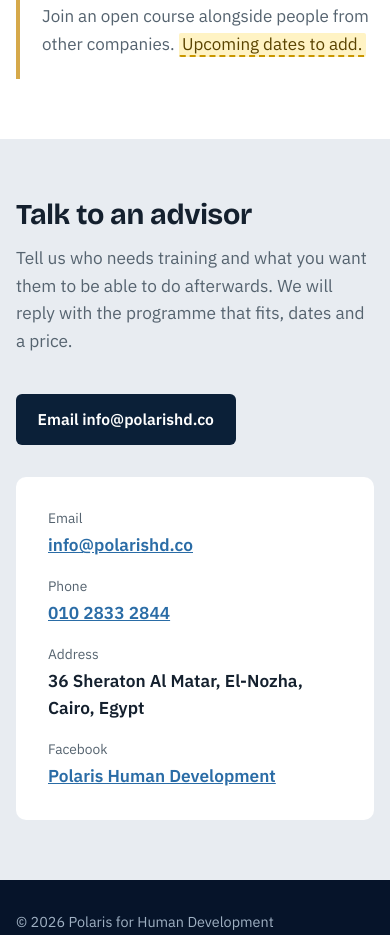
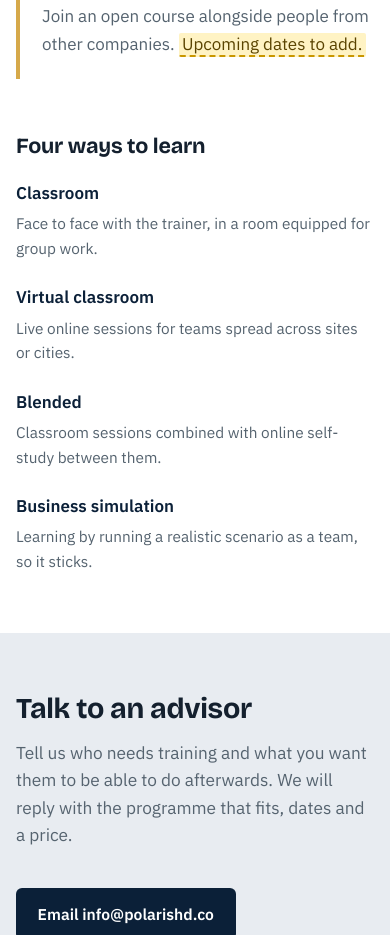
Before and after one commit to ahmedsabea-ai/polaris-website, a plain HTML site: page index.html in a window 390 px wide. Shown: the part 4929-5864 px from the top of the page. Drawn offline with nearby package versions, Linux system fonts and the light colour scheme.

Commit message:
Add contact details and the four delivery modes
Phone, address and Facebook link taken from the Polaris Facebook page;
delivery modes taken from the company profile.

Co-Authored-By: Claude Fable 5.2 <noreply@anthropic.com>
Claude-Session: https://claude.ai/code/session_01V8yQuJeUDARMMCAWqgUZDz

```diff
--- a/index.html
+++ b/index.html
@@ -118,6 +118,12 @@ section{padding:88px 0}
 .formats{display:grid;grid-template-columns:1fr 1fr;gap:28px;margin-top:36px}
 .format{border-left:4px solid var(--gold);padding:4px 0 4px 22px}
 .format p{color:var(--muted);margin-top:8px}
+
+.modes{display:grid;grid-template-columns:repeat(4,1fr);gap:24px;margin:22px 0 0}
+.modes dt{font-weight:600;color:var(--night)}
+.modes dd{margin:4px 0 0;color:var(--muted);font-size:.96rem}
+@media (max-width:900px){.modes{grid-template-columns:1fr 1fr}}
+@media (max-width:480px){.modes{grid-template-columns:1fr}}
 
 /* contact */
 .contact{background:var(--stone)}
@@ -303,6 +309,14 @@ footer a{color:#C9D4E0}
         <p>Join an open course alongside people from other companies. <span class="tbc">Upcoming dates to add.</span></p>
       </div>
     </div>
+
+    <h3 style="margin-top:56px">Four ways to learn</h3>
+    <dl class="modes">
+      <div><dt>Classroom</dt><dd>Face to face with the trainer, in a room equipped for group work.</dd></div>
+      <div><dt>Virtual classroom</dt><dd>Live online sessions for teams spread across sites or cities.</dd></div>
+      <div><dt>Blended</dt><dd>Classroom sessions combined with online self-study between them.</dd></div>
+      <div><dt>Business simulation</dt><dd>Learning by running a realistic scenario as a team, so it sticks.</dd></div>
+    </dl>
   </div>
 </section>
 
```
